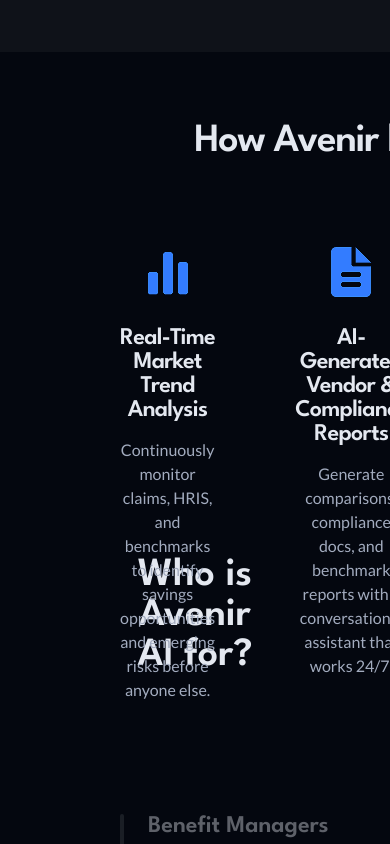
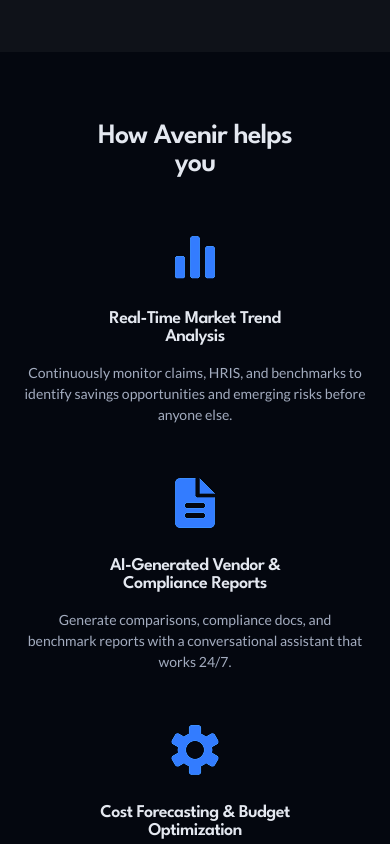
Before and after one commit to AntipasBen23/avenir-ai, a Next.js app: page / in a window 390 px wide. Shown: the part 2520-3364 px from the top of the page. Built offline with nearby package versions, Linux system fonts and the light colour scheme.

Commit message:
made howavenirhelpssection responsiveness

```diff
--- a/src/app/components/HowAvenirHelpsSection.tsx
+++ b/src/app/components/HowAvenirHelpsSection.tsx
@@ -32,44 +32,41 @@
   return (
     <section
       ref={sectionRef}
-      className="w-full mx-auto grid"
+      className="w-full max-w-[375px] md:max-w-[900px] lg:max-w-[1440px] mx-auto grid gap-12 md:gap-16 lg:gap-20 pt-[120px] pb-[120px] px-4 md:px-12 lg:px-[120px] opacity-100 translate-y-[150px]"
       style={{
-        maxWidth: '1440px',
-        height: '584px',
-        gap: '80px',
-        padding: '120px',
-        opacity: 1,
-        gridTemplateRows: 'auto auto 1fr',
-        transform: 'translateY(150px)'
+        gridTemplateRows: 'auto auto 1fr'
       }}
     >
       {/* Heading */}
       <h2
-        className="text-[40px] leading-[100%] text-center"
+        className="text-[28px] md:text-[36px] lg:text-[40px] leading-[100%] text-center font-semibold text-[#E4E8F0]"
         style={{
           fontFamily: 'League Spartan, sans-serif',
-          fontWeight: 600,
-          letterSpacing: '-0.03em',
-          color: '#E4E8F0'
+          letterSpacing: '-0.03em'
         }}
       >
-        How Avenir helps you
+        {/* Mobile: Line break after helps */}
+        <span className="md:hidden">
+          How Avenir helps<br />you
+        </span>
+
+        {/* Tablet & Desktop: No line break */}
+        <span className="hidden md:inline">
+          How Avenir helps you
+        </span>
       </h2>
 
-      {/* Three Features Container */}
+      {/* Three Features Container - Stack on Mobile, Row on Desktop */}
       <div
-        className="flex justify-center items-start mx-auto"
+        className="flex flex-col md:flex-row justify-center items-start mx-auto w-full gap-12 md:gap-16 lg:gap-20"
         style={{
-          maxWidth: '1200px',
-          width: '100%',
-          height: '224px',
-          gap: '80px',
-          opacity: 1
+          maxWidth: '1200px'
         }}
       >
         {/* Feature 1 - Real-Time Market Trend Analysis */}
-        <div className="flex flex-col items-center" style={{ flex: 1 }}>
+        <div className="flex flex-col items-center flex-1">
           <div
+            className="mb-6"
             style={{
               transform: isVisible ? 'scale(1) rotate(0deg)' : 'scale(0) rotate(-180deg)',
               opacity: isVisible ? 1 : 0,
@@ -82,27 +79,30 @@
               alt="Chart"
               width={60}
               height={60}
-              className="mb-6"
             />
           </div>
           <h3
-            className="text-[24px] leading-[100%] text-center mb-4"
+            className="text-lg md:text-xl lg:text-2xl leading-[100%] text-center mb-4 font-semibold text-[#E4E8F0]"
             style={{
               fontFamily: 'League Spartan, sans-serif',
-              fontWeight: 600,
-              letterSpacing: '-0.03em',
-              color: '#E4E8F0'
+              letterSpacing: '-0.03em'
             }}
           >
-            Real-Time Market Trend Analysis
+            {/* Mobile: Line break after Trend */}
+            <span className="md:hidden">
+              Real-Time Market Trend<br />Analysis
+            </span>
+
+            {/* Tablet & Desktop: No line break */}
+            <span className="hidden md:inline">
+              Real-Time Market Trend Analysis
+            </span>
           </h3>
           <p
-            className="text-[16px] leading-[150%] text-center"
+            className="text-sm md:text-base leading-[150%] text-center font-normal text-[#A3ACBF]"
             style={{
               fontFamily: 'Lato, sans-serif',
-              fontWeight: 400,
-              letterSpacing: '0%',
-              color: '#A3ACBF'
+              letterSpacing: '0%'
             }}
           >
             Continuously monitor claims, HRIS, and benchmarks to identify savings opportunities and emerging risks before anyone else.
@@ -110,8 +110,9 @@
         </div>
 
         {/* Feature 2 - AI-Generated Vendor & Compliance Reports */}
-        <div className="flex flex-col items-center" style={{ flex: 1 }}>
+        <div className="flex flex-col items-center flex-1">
           <div
+            className="mb-6"
             style={{
               transform: isVisible ? 'scale(1) rotate(0deg)' : 'scale(0) rotate(-180deg)',
               opacity: isVisible ? 1 : 0,
@@ -124,27 +125,30 @@
               alt="Document"
               width={60}
               height={60}
-              className="mb-6"
             />
           </div>
           <h3
-            className="text-[24px] leading-[100%] text-center mb-4"
+            className="text-lg md:text-xl lg:text-2xl leading-[100%] text-center mb-4 font-semibold text-[#E4E8F0]"
             style={{
               fontFamily: 'League Spartan, sans-serif',
-              fontWeight: 600,
-              letterSpacing: '-0.03em',
-              color: '#E4E8F0'
+              letterSpacing: '-0.03em'
             }}
           >
-            AI-Generated Vendor & Compliance Reports
+            {/* Mobile: Line break after & */}
+            <span className="md:hidden">
+              AI-Generated Vendor &<br />Compliance Reports
+            </span>
+
+            {/* Tablet & Desktop: No line break */}
+            <span className="hidden md:inline">
+              AI-Generated Vendor & Compliance Reports
+            </span>
           </h3>
           <p
-            className="text-[16px] leading-[150%] text-center"
+            className="text-sm md:text-base leading-[150%] text-center font-normal text-[#A3ACBF]"
             style={{
               fontFamily: 'Lato, sans-serif',
-              fontWeight: 400,
-              letterSpacing: '0%',
-              color: '#A3ACBF'
+              letterSpacing: '0%'
             }}
           >
             Generate comparisons, compliance docs, and benchmark reports with a conversational assistant that works 24/7.
@@ -152,8 +156,9 @@
         </div>
 
         {/* Feature 3 - Cost Forecasting & Budget Optimization */}
-        <div className="flex flex-col items-center" style={{ flex: 1 }}>
+        <div className="flex flex-col items-center flex-1">
           <div
+            className="mb-6"
             style={{
               transform: isVisible ? 'scale(1) rotate(0deg)' : 'scale(0) rotate(-180deg)',
               opacity: isVisible ? 1 : 0,
@@ -166,27 +171,30 @@
               alt="Settings"
               width={60}
               height={60}
-              className="mb-6"
             />
           </div>
           <h3
-            className="text-[24px] leading-[100%] text-center mb-4"
+            className="text-lg md:text-xl lg:text-2xl leading-[100%] text-center mb-4 font-semibold text-[#E4E8F0]"
             style={{
               fontFamily: 'League Spartan, sans-serif',
-              fontWeight: 600,
-              letterSpacing: '-0.03em',
-              color: '#E4E8F0'
+              letterSpacing: '-0.03em'
             }}
           >
-            Cost Forecasting & Budget Optimization
+            {/* Mobile: Line break after Budget */}
+            <span className="md:hidden">
+              Cost Forecasting & Budget<br />Optimization
+            </span>
+
+            {/* Tablet & Desktop: No line break */}
+            <span className="hidden md:inline">
+              Cost Forecasting & Budget Optimization
+            </span>
           </h3>
           <p
-            className="text-[16px] leading-[150%] text-center"
+            className="text-sm md:text-base leading-[150%] text-center font-normal text-[#A3ACBF]"
             style={{
               fontFamily: 'Lato, sans-serif',
-              fontWeight: 400,
-              letterSpacing: '0%',
-              color: '#A3ACBF'
+              letterSpacing: '0%'
             }}
           >
             Move from guessing to planning. Interactive tools deliver accurate cost predictions so your benefits stay competitive and cost-effective.
```
